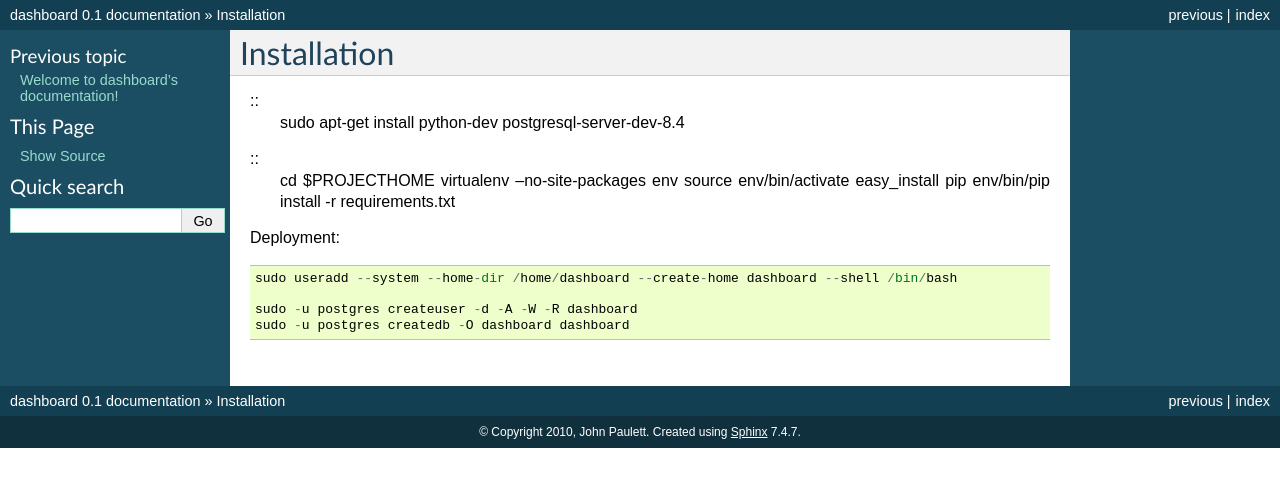
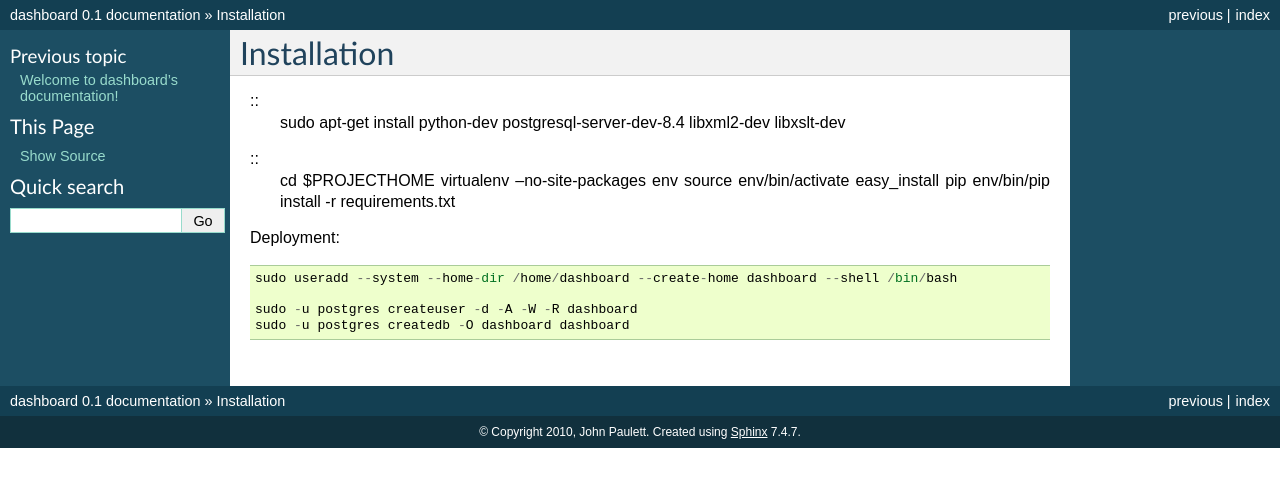
Before and after one commit to johnpaulett/dashboard, a Sphinx documentation site: the page built from docs/install.rst, in a window 1280 px wide. Shown: the top 487 px of the page. Built offline with Sphinx 7.4.7, drawn with Linux system fonts in a browser that asks for light colours; formulas are drawn with MathJax 3.

Commit message:
Add a setup script and add the libxml/libxslt apt dependencies.

```diff
--- a/docs/install.rst
+++ b/docs/install.rst
@@ -2,7 +2,7 @@ Installation
 ============
 
 ::
-    sudo apt-get install python-dev postgresql-server-dev-8.4
+    sudo apt-get install python-dev postgresql-server-dev-8.4 libxml2-dev libxslt-dev
 
 
 ::
```
Also changed, not shown: 1 other file.
